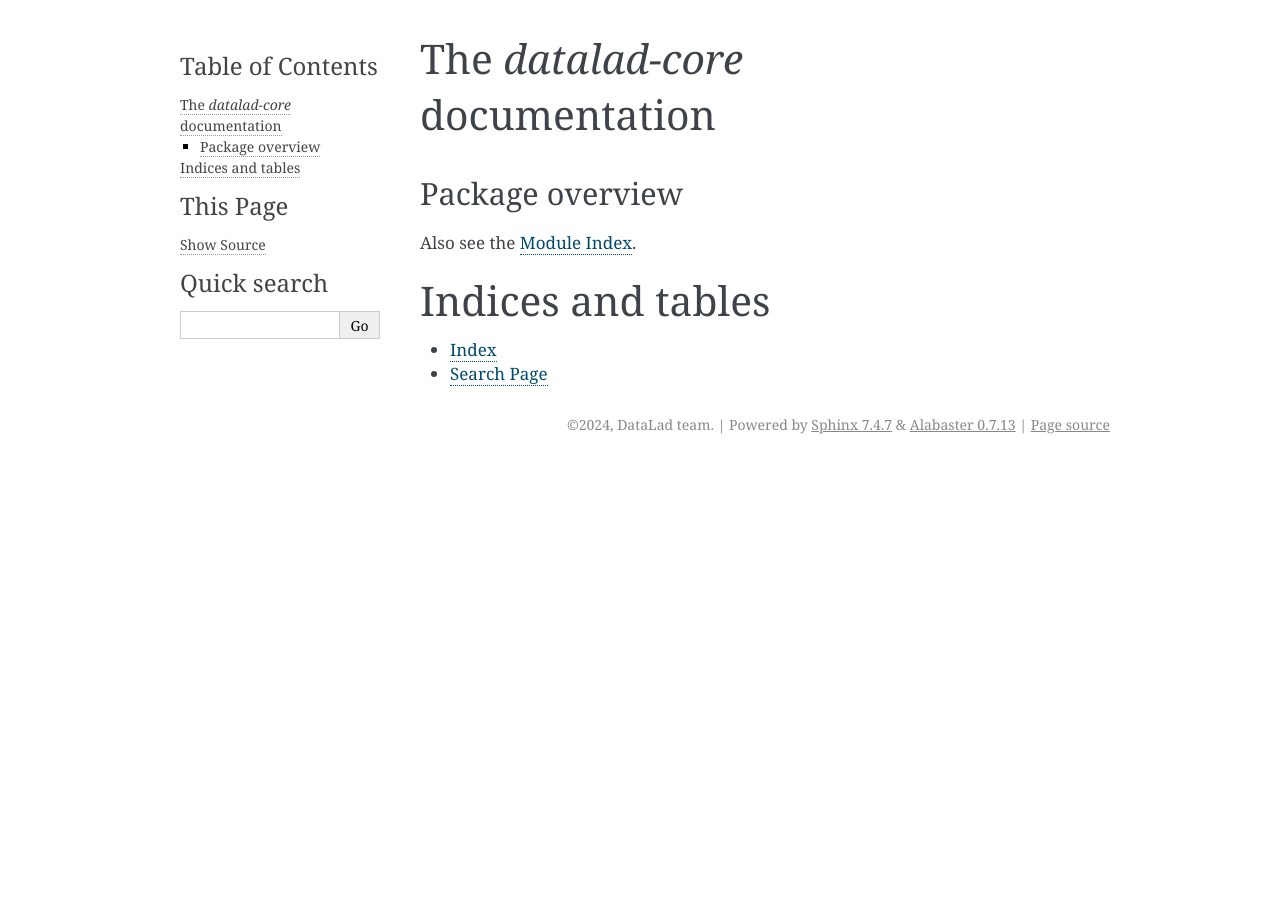
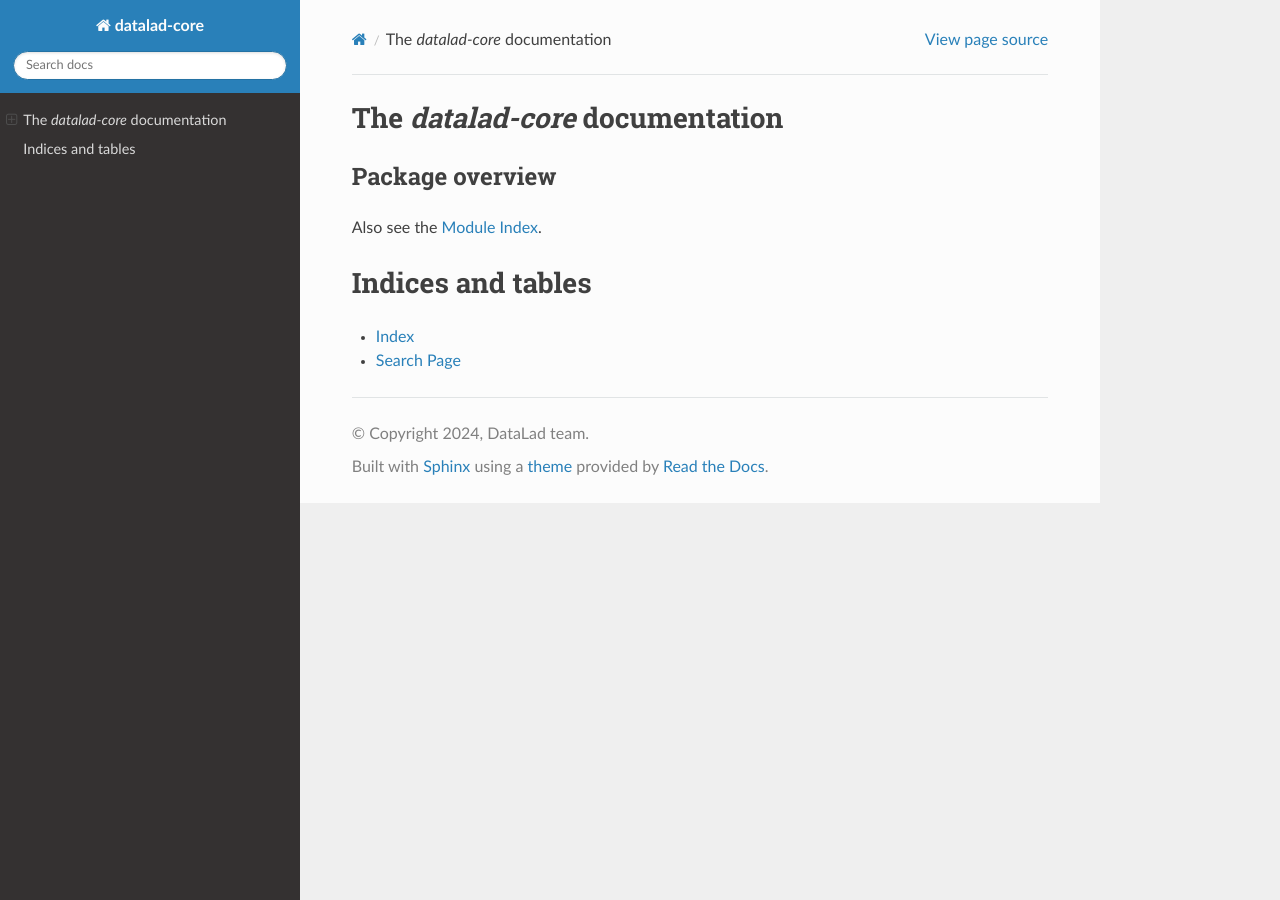
Before and after one commit to datalad/datalad-core, a Sphinx documentation site: the page built from docs/index.rst, in a window 1280 px wide. Built offline with Sphinx 7.4.7 and the Read the Docs theme 3.1.0, drawn with Linux system fonts in a browser that asks for light colours; the version number could not be read and is left out.

Commit message:
chore: let docs use RTD theme, tune doc setup
Generally bring the docs more in alignment with those in other
components, in particular with respect to the generated API docs.

```diff
--- /dev/null
+++ b/docs/_templates/autosummary/class.rst
@@ -0,0 +1,9 @@
+{{ fullname }}
+{{ underline }}
+
+.. currentmodule:: {{ module }}
+.. autoclass:: {{ fullname }}
+   :members:
+   :undoc-members:
+   :show-inheritance:
+   :special-members: __eq__
--- /dev/null
+++ b/docs/_templates/autosummary/module.rst
@@ -0,0 +1,4 @@
+{{ fullname }}
+{{ underline }}
+
+.. automodule:: {{ fullname }}
--- a/docs/conf.py
+++ b/docs/conf.py
@@ -6,25 +6,32 @@
 # -- Project information -----------------------------------------------------
 # https://www.sphinx-doc.org/en/master/usage/configuration.html#project-information
 
+import datalad_core
+
 project = 'datalad-core'
 copyright = '2024, DataLad team'
 author = 'DataLad team'
-release = 'v0.0.1-rc'
+release = datalad_core.__version__
 
 # -- General configuration ---------------------------------------------------
 # https://www.sphinx-doc.org/en/master/usage/configuration.html#general-configuration
 
 extensions = [
     'sphinx.ext.autosummary',
+    'sphinx.ext.autodoc',
+    'sphinx.ext.autodoc.typehints',
+    'sphinx.ext.viewcode',
 ]
 
 templates_path = ['_templates']
 exclude_patterns = ['_build', 'Thumbs.db', '.DS_Store']
 
+primary_domain = 'py'
+autoclass_content = "both"
 
 
 # -- Options for HTML output -------------------------------------------------
 # https://www.sphinx-doc.org/en/master/usage/configuration.html#options-for-html-output
 
-html_theme = 'alabaster'
+html_theme = 'sphinx_rtd_theme'
 html_static_path = ['_static']
```
Also changed, not shown: pyproject.toml (+7 -0 lines), .readthedocs.yaml, 1 other file.
